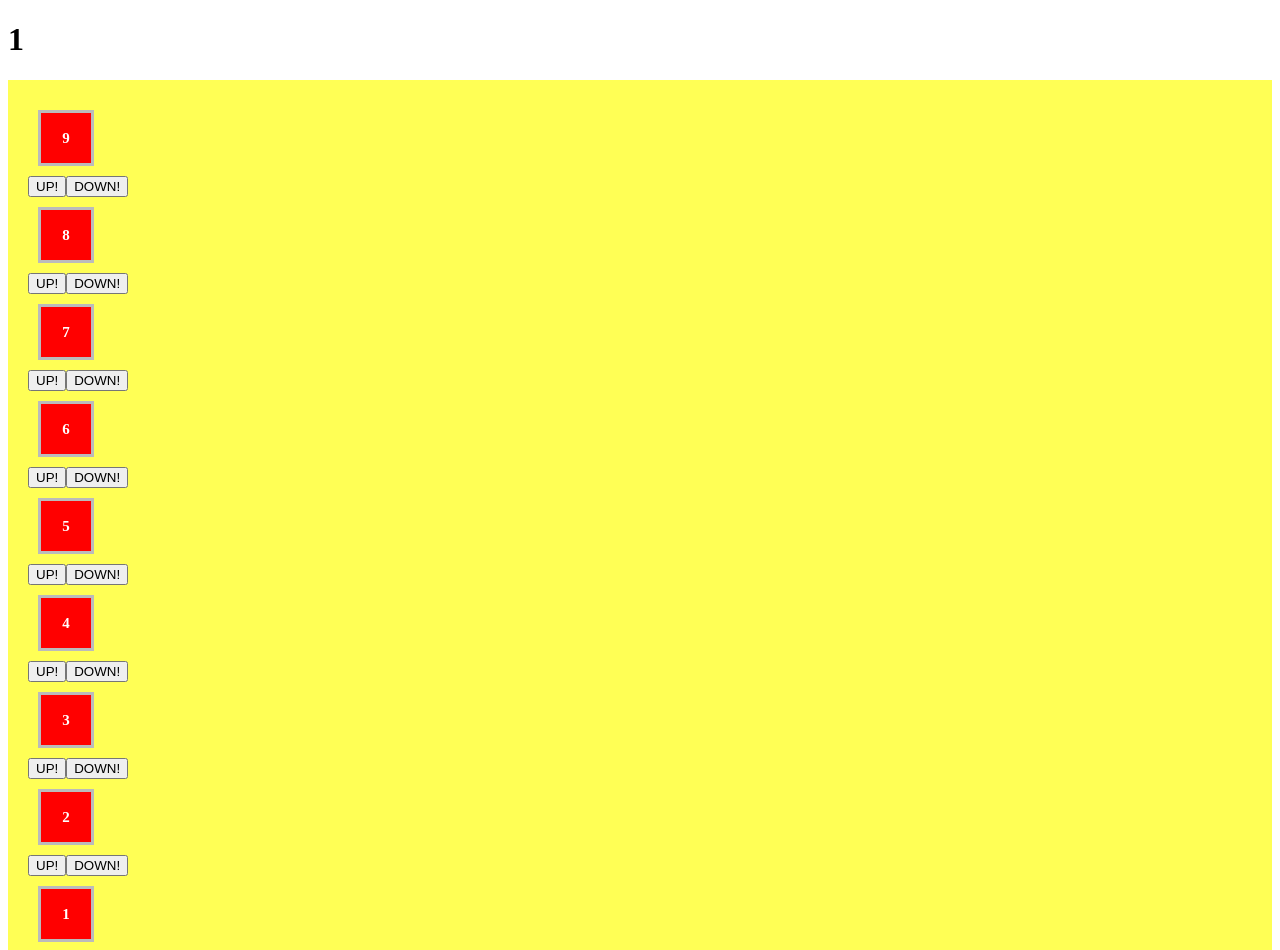
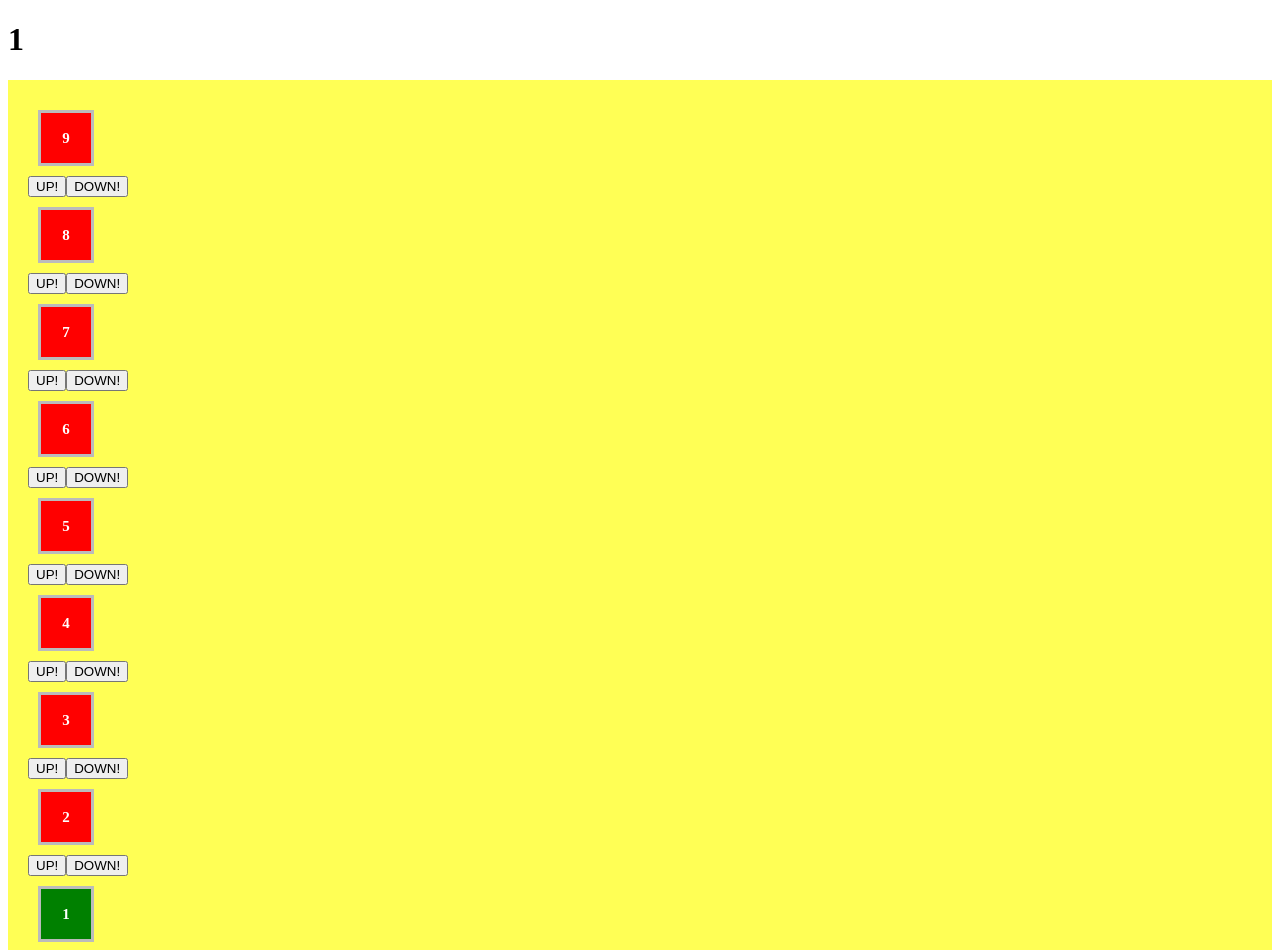
Before and after one commit to marcopestrin/algorithm-lift, a React (Create React App) app: page / in a window 1280 px wide. Shown: the top 950 px of the page. Built offline with nearby package versions, Linux system fonts and the light colour scheme.

Commit message:
lift  level visible in view with style

```diff
--- a/src/components/lift.css
+++ b/src/components/lift.css
@@ -10,6 +10,9 @@
     color:#fff;
     line-height: 50px;
 }
+.Now {
+    background-color:green;
+}
 .Skyscraper {
     padding:20px;
     background-color:#ff5;
--- a/src/components/lift.js
+++ b/src/components/lift.js
@@ -25,7 +25,7 @@ class liftComponent extends React.Component {
             const thisLevel = i;
             level.push(
                 <div>
-                    <div className='Level'>{thisLevel}</div>
+                    <div className={this.props.currentLevel.reducer.currentLevel == thisLevel ? 'Level Now' : 'Level'}>{thisLevel}</div>
                     <button className='up' onClick={()=>this.props.callUp({thisLevel})}>UP!</button>
                     <button className='down' onClick={()=>this.props.callDown({thisLevel})}>DOWN!</button>
                 </div>
```
